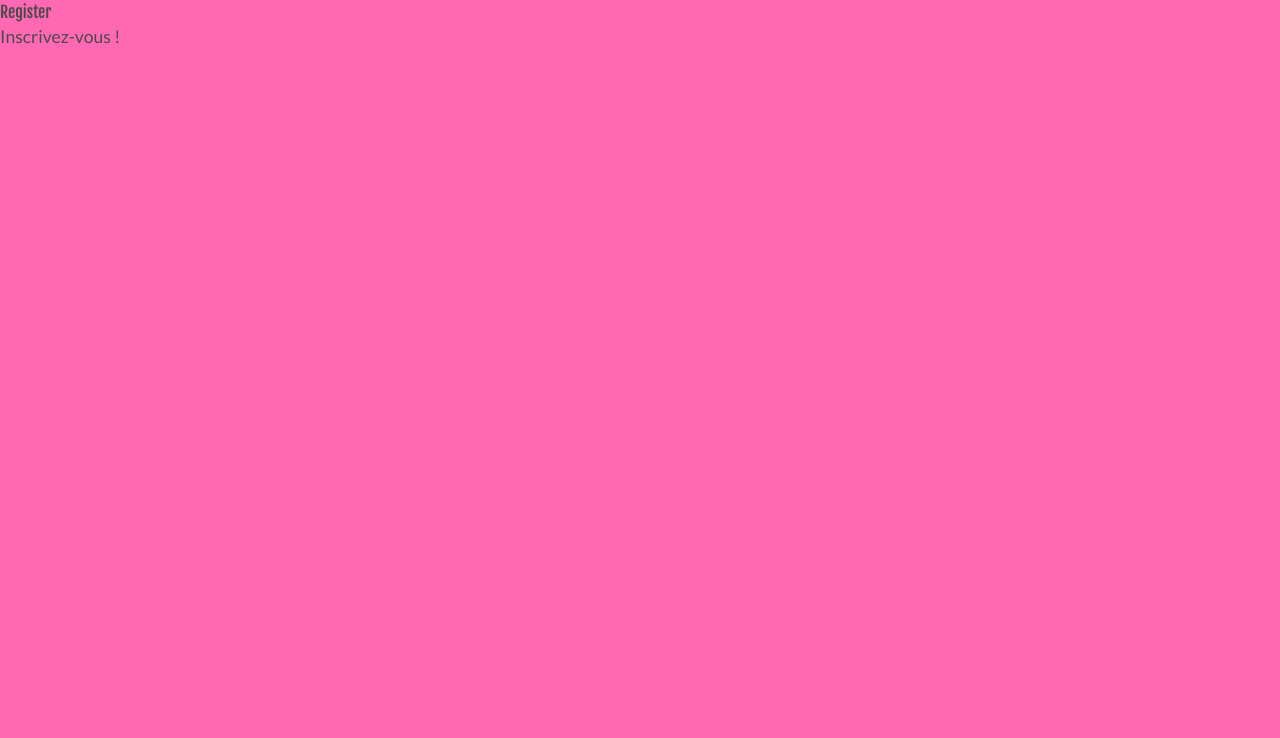
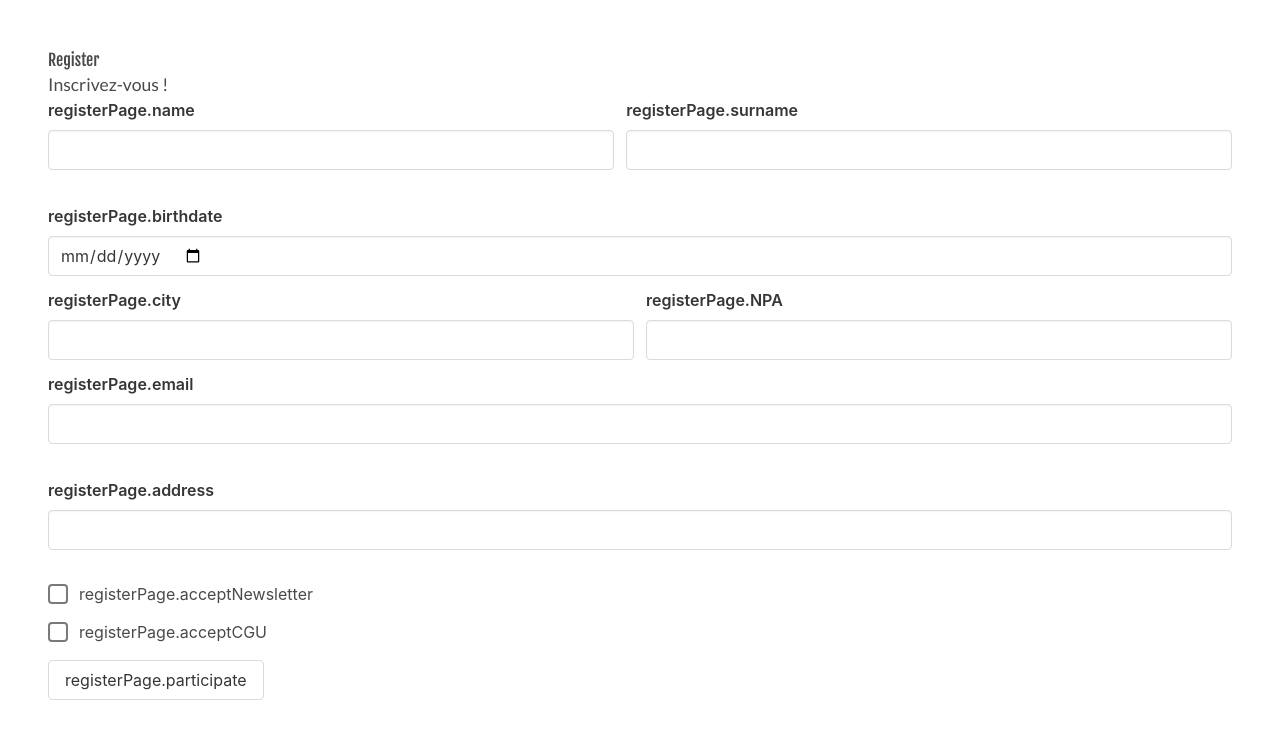
Before and after one commit to verdonarthur/transmedia-website, a Vue app: page /register in a window 1280 px wide. Shown: the top 738 px of the page. Built offline with nearby package versions, Linux system fonts and the light colour scheme.

Commit message:
Add Register form

```diff
--- a/package.json
+++ b/package.json
@@ -5,13 +5,15 @@
   "scripts": {
     "serve": "vue-cli-service serve",
     "build": "vue-cli-service build",
-    "lint": "vue-cli-service lint"
+    "lint": "vue-cli-service lint",
+    "eslint":"node_modules\\.bin\\eslint --fix --ext .js,.vue --ignore-path .gitignore ."
   },
   "dependencies": {
     "buefy": "^0.7.3",
     "core-js": "^2.6.5",
     "node-sass": "^4.11.0",
     "normalize.css": "^8.0.1",
+    "sha1": "^1.1.1",
     "vue": "^2.6.6",
     "vue-i18n": "^8.0.0",
     "vue-router": "^3.0.1"
--- a/src/components/Questions/Question1.vue
+++ b/src/components/Questions/Question1.vue
@@ -1,6 +1,6 @@
 <template>
   <div>
-    test : <input type="checkbox" :checked="checked" v-on:change="change">
+    <input type="number" :value="value" v-on:change="change">
   </div>
 </template>
 
@@ -8,26 +8,24 @@
 </style>
 
 <script>
+import sha1 from 'sha1'
+
 export default {
   model: {
     event: 'change'
   },
-  data() {
+  data () {
     return {
-      checked: false,
-      hash:0
-    };
+      value: 0
+    }
   },
-  mounted(){
-    this.$emit("change", this.hash)
+  mounted () {
+    this.$emit('change', sha1(this.value))
   },
   methods: {
-    change() {
-      this.hash++
-      //this.hash = "";
-
-      this.$emit("change", this.hash);
+    change () {
+      this.$emit('change', sha1(this.value))
     }
   }
-};
+}
 </script>
--- a/src/components/Questions/Question2.vue
+++ b/src/components/Questions/Question2.vue
@@ -1,8 +1,8 @@
 <template>
   <div>
-    test 2:
-    <input type="radio" name="testRadio" value="radio1" :checked="checked" v-on:change="change">
-    <input type="radio" name="testRadio" value="radio2" v-on:change="change">
+    <input type="radio" name="testRadio" value="plank" :checked="checked" v-on:change="change">
+    <input type="radio" name="testRadio" value="lifebuoy" v-on:change="change">
+    <input type="radio" name="testRadio" value="paperboat" v-on:change="change">
   </div>
 </template>
 
@@ -10,26 +10,24 @@
 </style>
 
 <script>
+import sha1 from 'sha1'
+
 export default {
   model: {
     event: 'change'
   },
-  data() {
+  data () {
     return {
-      checked: false,
-      hash:0
-    };
+      checked: true
+    }
   },
-  mounted(){
-    this.$emit("change", this.hash)
+  mounted () {
+    this.$emit('change', sha1('plank'))
   },
   methods: {
-    change(e) {
-      this.hash = e.target.value
-      //this.hash = "";
-
-      this.$emit("change", this.hash);
+    change (e) {
+      this.$emit('change', sha1(e.target.value))
     }
   }
-};
+}
 </script>
--- a/src/main.js
+++ b/src/main.js
@@ -5,7 +5,7 @@ import i18n from './i18n'
 import Buefy from 'buefy'
 import 'buefy/dist/buefy.css'
 
-Vue.use(Buefy)
+Vue.use(Buefy, { defaultIconPack: 'fa' })
 Vue.config.productionTip = false
 
 new Vue({
--- a/src/router.js
+++ b/src/router.js
@@ -35,7 +35,11 @@ export default new Router({
       name: 'questions',
       props: true,
       component: () => import('./views/Question.vue')
+    },
+    {
+      path: '/register',
+      name: 'register',
+      component: () => import('./views/Register.vue')
     }
-
   ]
 })
--- a/src/views/Question.vue
+++ b/src/views/Question.vue
@@ -1,5 +1,5 @@
 <template>
-  <div>
+  <div class="section">
     <h1>Question {{this.idQuestion}}</h1>
     <div>
       <component v-bind:is="currentQuestion" v-on:change="change"></component>
@@ -12,46 +12,51 @@
 </style>
 
 <script>
-import QuizzStorage from "../utils/QuizzStorage";
+import QuizzStorage from '../utils/QuizzStorage'
 
-const NBR_QUESTION = 2;
+const NBR_QUESTION = 2
 
 // Load all the question : https://forum.vuejs.org/t/dynamically-import-components/33715
-let loadedQuestion = {};
+let loadedQuestion = {}
 for (let i = 0; i < NBR_QUESTION; i++) {
-  loadedQuestion["Question" + (i + 1)] = () => {
-    return import(`../components/Questions/Question${i + 1}.vue`);
-  };
+  loadedQuestion['Question' + (i + 1)] = () => {
+    return import(`../components/Questions/Question${i + 1}.vue`)
+  }
 }
 
 export default {
-  name: "question",
+  name: 'question',
   components: { ...loadedQuestion },
-  data() {
-    return {};
+  data () {
+    return {}
   },
-  props: ["idQuestion"],
-  mounted() {
-    this.quizzStorage = QuizzStorage.initQuizzStoage();
+  props: ['idQuestion'],
+  mounted () {
+    this.quizzStorage = QuizzStorage.initQuizzStoage()
   },
   methods: {
-    change(e) {
-      console.log(e);
-      this.quizzStorage.saveResults(this.idQuestion, e);
+    change (e) {
+      console.log(e)
+      this.quizzStorage.saveResults(this.idQuestion, e)
     },
-    nextQuestion() {
-      if (this.idQuestion < NBR_QUESTION)
+    nextQuestion () {
+      if (this.idQuestion < NBR_QUESTION) {
         this.$router.push({
-          name: "questions",
+          name: 'questions',
           params: { idQuestion: Number(this.idQuestion) + 1 }
-        });
+        })
+      } else {
+        this.$router.push({
+          name: 'register'
+        })
+      }
     }
   },
   watch: {},
   computed: {
-    currentQuestion: function() {
-      return "Question" + this.idQuestion;
+    currentQuestion: function () {
+      return 'Question' + this.idQuestion
     }
   }
-};
+}
 </script>
--- a/src/views/Register.vue
+++ b/src/views/Register.vue
@@ -1,24 +1,89 @@
 <template>
-  <div class="register">
-      <h1> {{ $t("registerPage.title") }}</h1>
-      <p> {{$t("registerPage.description")}}</p>
+  <div class="register section">
+    <h1>{{ $t("registerPage.title") }}</h1>
+    <p>{{$t("registerPage.description")}}</p>
+    <section>
+      <div class="field is-horizontal">
+        <div class="field-body">
+          <b-field :label="$t('registerPage.name')">
+            <b-input v-model="name"></b-input>
+          </b-field>
 
+          <b-field :label="$t('registerPage.surname')">
+            <b-input v-model="surname" value="johnsilver" maxlength="30"></b-input>
+          </b-field>
+        </div>
+      </div>
+
+      <b-field :label="$t('registerPage.birthdate')">
+        <b-input v-model="birthdate" type="date" value="20/01/1990"></b-input>
+      </b-field>
+
+      <div class="field is-horizontal">
+        <div class="field-body">
+          <b-field :label="$t('registerPage.city')">
+            <b-input v-model="city"></b-input>
+          </b-field>
+
+          <b-field :label="$t('registerPage.NPA')">
+            <b-input v-model="npa" type="number" value="1000" maxlength="4"></b-input>
+          </b-field>
+        </div>
+      </div>
+
+      <b-field :label="$t('registerPage.email')">
+        <b-input v-model="email" type="email" value="john@example.ch" maxlength="30"></b-input>
+      </b-field>
+
+      <b-field :label="$t('registerPage.address')">
+        <b-input v-model="street" type="text" value="ch. de l'oiseau 3" maxlength="50"></b-input>
+      </b-field>
+
+      <div class="field">
+        <b-checkbox v-model="acceptNewsletter">{{$t('registerPage.acceptNewsletter')}}</b-checkbox>
+      </div>
+
+      <div class="field">
+        <b-checkbox v-model="acceptCGU">{{$t('registerPage.acceptCGU')}}</b-checkbox>
+      </div>
+
+      <div class="field">
+        <button class="button" @click="register">{{$t('registerPage.participate')}}</button>
+      </div>
+    </section>
   </div>
 </template>
 
 <script>
+import QuizzStorage from '../utils/QuizzStorage'
+
 export default {
   name: 'Register',
-  props: {
-    msg: String
+  data: () => {
+    return {
+      name: '',
+      surname: '',
+      email: '',
+      birthdate: '',
+      street: '',
+      npa: '',
+      city: '',
+      acceptCGU: false,
+      acceptNewsletter: false
+    }
+  },
+  methods: {
+    register () {
+      let quizzStorage = QuizzStorage.initQuizzStoage()
+      console.log(quizzStorage)
+    }
   }
 }
 </script>
 
 <!-- Add "scoped" attribute to limit CSS to this component only -->
 <style scoped>
-.register{
-  background-color:hotpink;
+.register {
   height: 100%;
 }
 </style>
```
Also changed, not shown: 1 other file (tests, documents, lock files or other folders).
